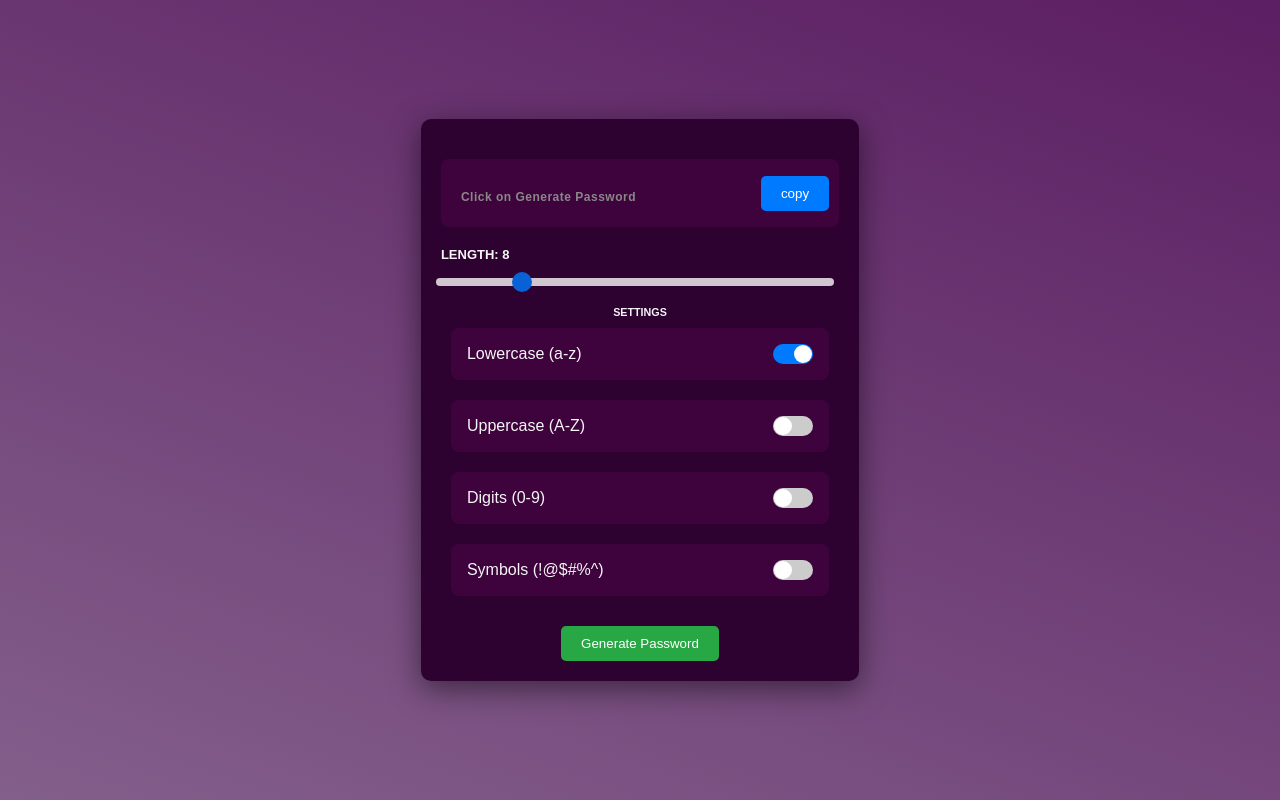
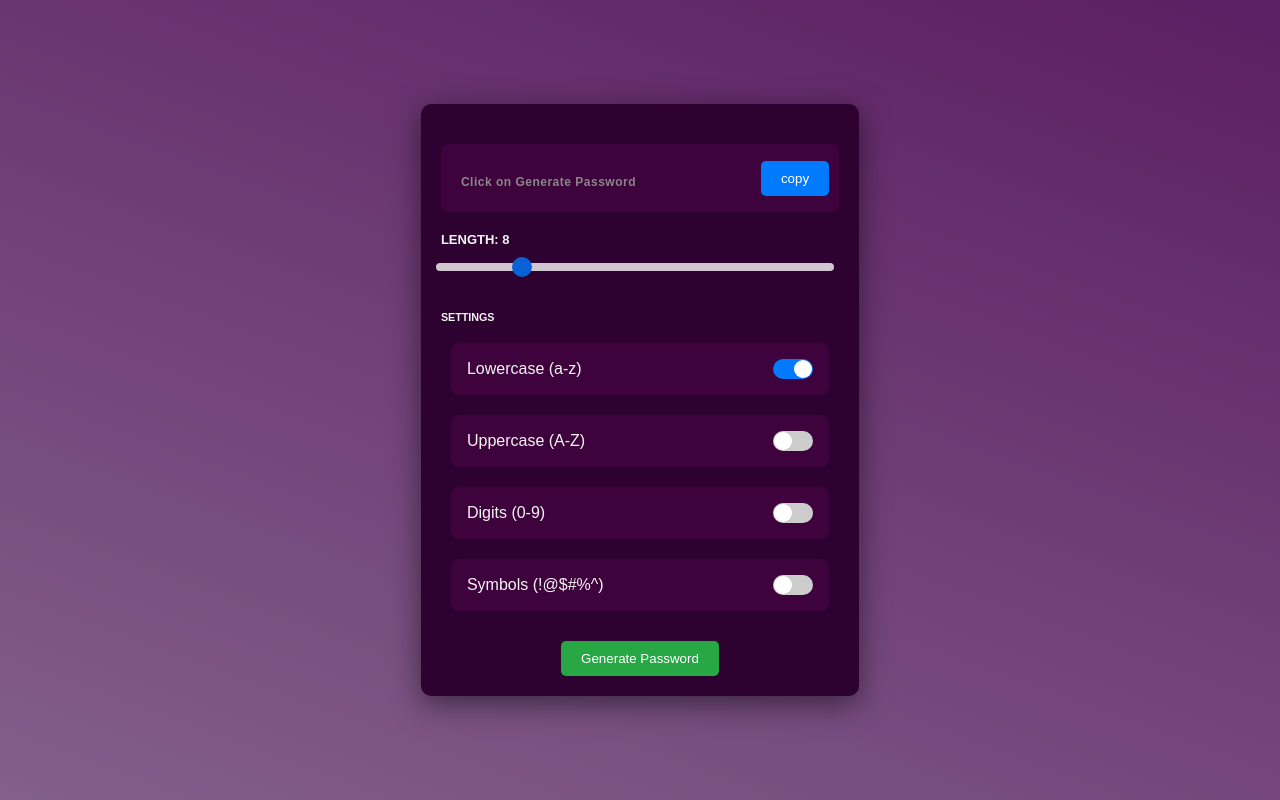
Before and after one commit to chengivan2/passgen, a Next.js app: page / in a window 1280 px wide. Built offline with nearby package versions, Linux system fonts and the light colour scheme.

Commit message:
Modified styling for settings title

```diff
--- a/src/app/Theform.jsx
+++ b/src/app/Theform.jsx
@@ -51,7 +51,7 @@ export default function TheForm() {
         />
       </div>
 
-      <div className="the-settings">
+      <div className="settings-title">
         <h6>SETTINGS</h6>
       </div>
 
--- a/src/app/theform.css
+++ b/src/app/theform.css
@@ -128,6 +128,14 @@ div.length {
   flex: 2;
 }
 
+div.settings-title {
+  display: flex;
+  align-items: center;
+  width: 100%;
+  margin-top: 20px;
+  margin-bottom: 10px;
+}
+
 .options {
   min-width: 100%;
   display: flex;
```
